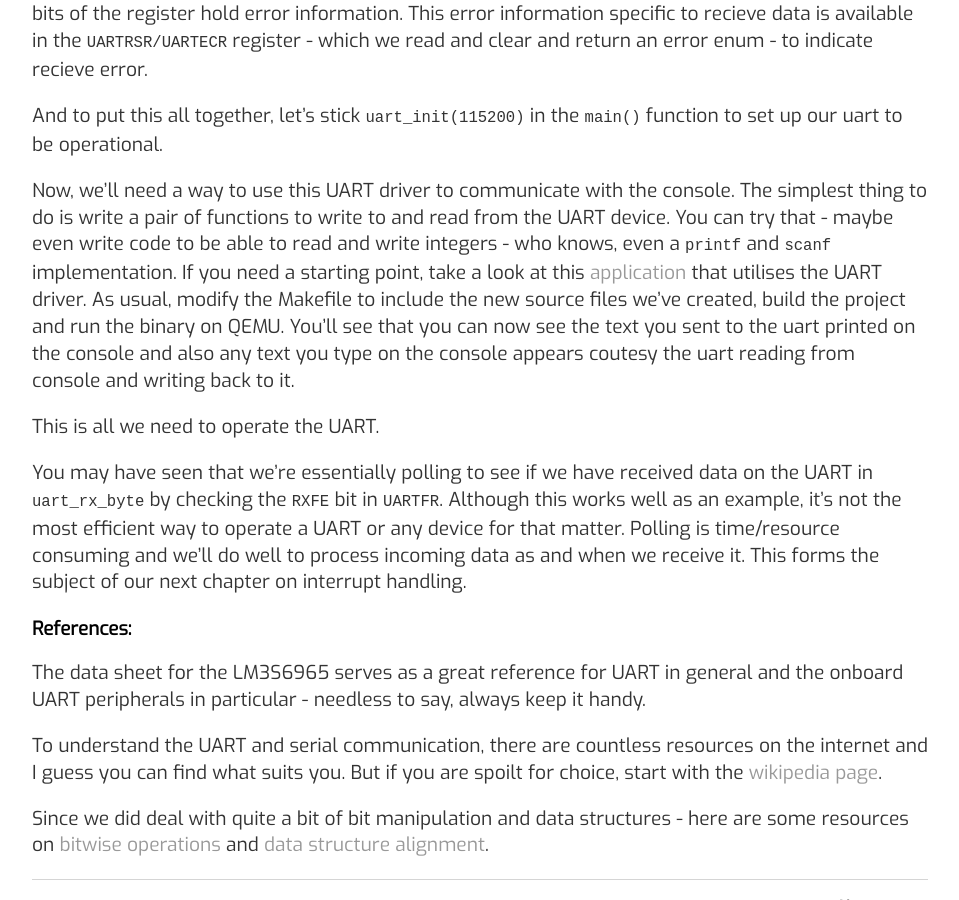
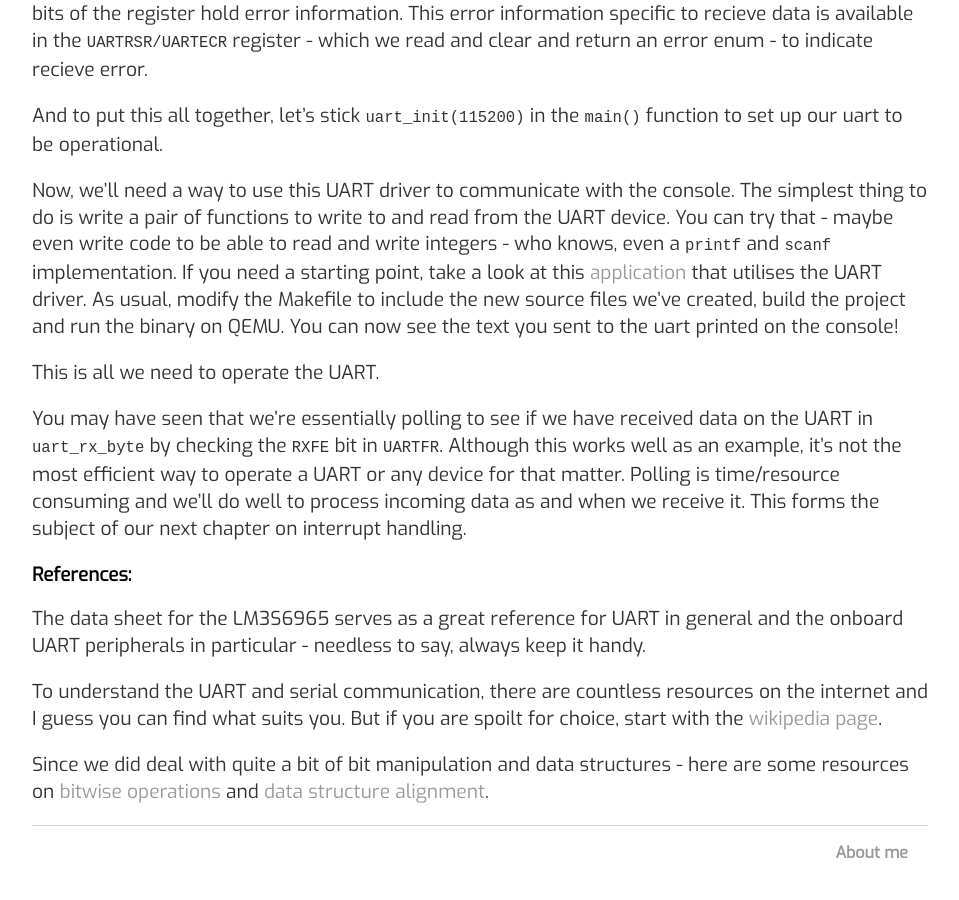
Before and after one commit to varun-venkatesh/varun-venkatesh.github.io, a Jekyll site: the page built from _posts/2020-10-19-bare-mtl-chapter2.md, in a window 1280 px wide and 900 px high, scrolled down 6552 px. Shown: the whole window, without its empty margins (160-1119 px from the left). Built offline with Jekyll 4.4.1, drawn with Linux system fonts in a browser that asks for light colours.

Commit message:
Update 2020-10-19-bare-mtl-chapter2.md

````diff
--- a/_posts/2020-10-19-bare-mtl-chapter2.md
+++ b/_posts/2020-10-19-bare-mtl-chapter2.md
@@ -248,7 +248,7 @@
 
 And to put this all together, let's stick ```uart_init(115200)``` in the ```main()``` function to set up our uart to be operational.
 
-Now, we'll need a way to use this UART driver to communicate with the console. The simplest thing to do is write a pair of functions to write to and read from the UART device. You can try that - maybe even write code to be able to read and write integers - who knows, even a ```printf``` and ```scanf``` implementation. If you need a starting point, take a look at this [application](https://github.com/varun-venkatesh/bare-metal-arm/blob/master/src/chapter2/serial_print.c) that utilises the UART driver. As usual, modify the Makefile to include the new source files we've created, build the project and run the binary on QEMU. You'll see that you can now see the text you sent to the uart printed on the console and also any text you type on the console appears coutesy the uart reading from console and writing back to it.
+Now, we'll need a way to use this UART driver to communicate with the console. The simplest thing to do is write a pair of functions to write to and read from the UART device. You can try that - maybe even write code to be able to read and write integers - who knows, even a ```printf``` and ```scanf``` implementation. If you need a starting point, take a look at this [application](https://github.com/varun-venkatesh/bare-metal-arm/blob/master/src/chapter2/serial_print.c) that utilises the UART driver. As usual, modify the Makefile to include the new source files we've created, build the project and run the binary on QEMU. You can now see the text you sent to the uart printed on the console!
 
 This is all we need to operate the UART.
 
````
